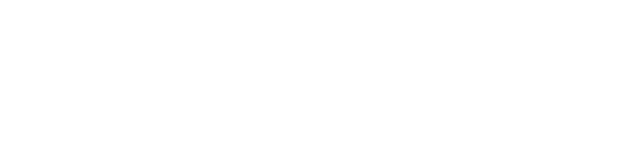
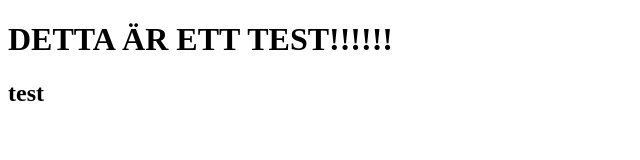
Before and after one commit to johannaalbo/test-vscode, a plain HTML site: page index.html in a window 1280 px wide. Shown: the whole page, without its empty margins (0-640 px from the left). Drawn offline with Linux system fonts and the light colour scheme.

Commit message:
test branch

```diff
--- a/index.html
+++ b/index.html
@@ -6,6 +6,7 @@
     <title>test vs-code</title>
 </head>
 <body>
-
+    <h1> DETTA ÄR ETT TEST!!!!!!</h1>
+    <h2>test</h2>
 </body>
 </html>
```
